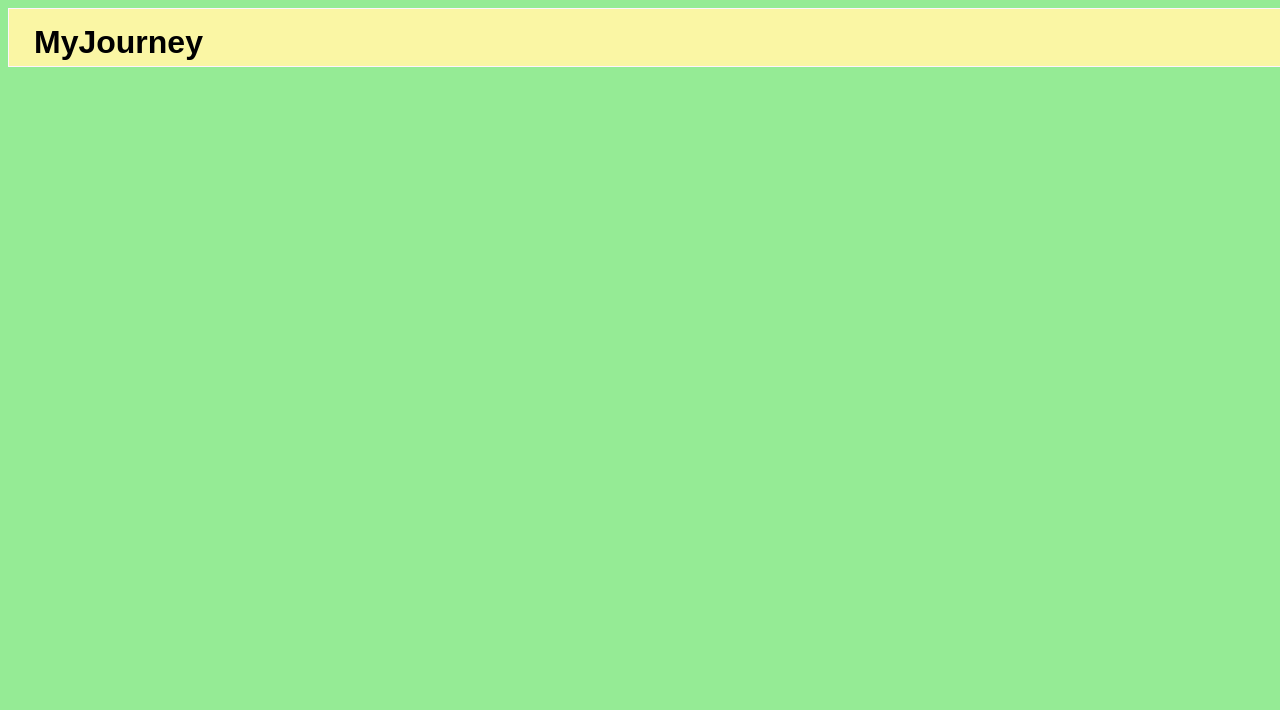
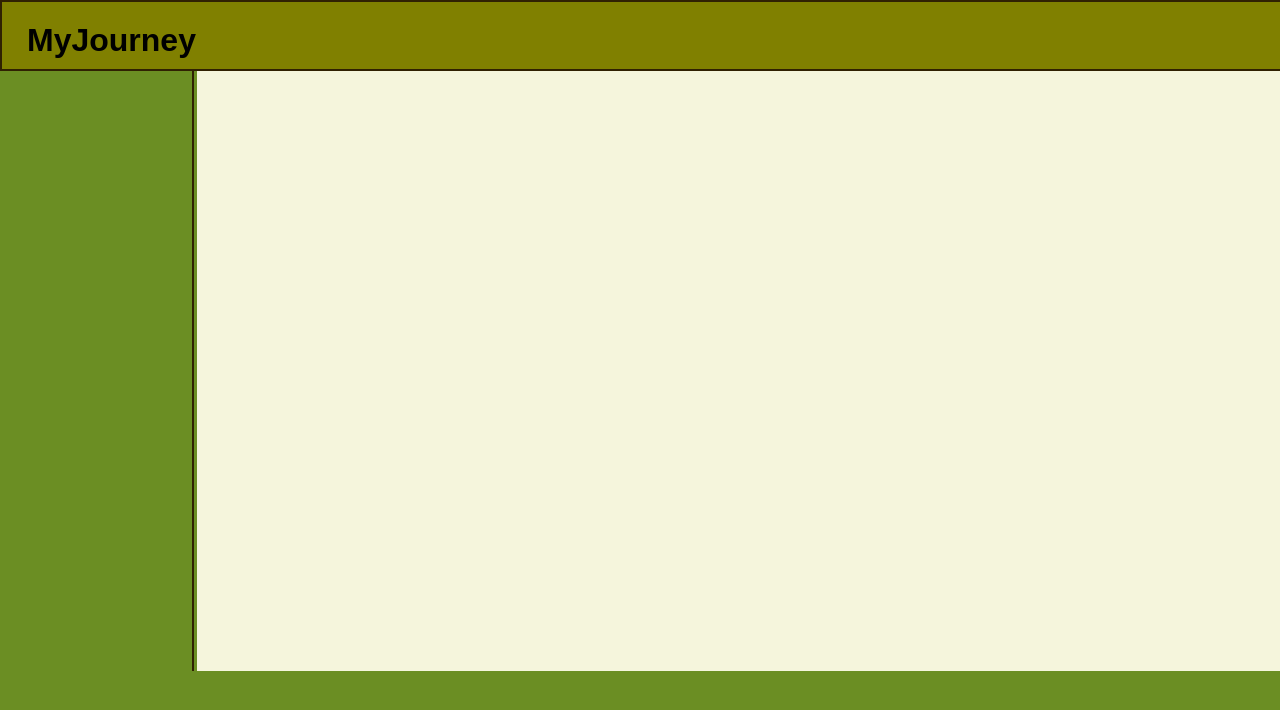
Before and after one commit to LomaEatPeople/6709616749_MyCSTUStory, a plain HTML site: page myjourney.html in a window 1280 px wide. Shown: the top 710 px of the page. Drawn offline with Linux system fonts and the light colour scheme.

Commit message:
change new color

```diff
--- a/myjourney.html
+++ b/myjourney.html
@@ -6,7 +6,9 @@
     <title>My Journey</title>
     <link rel="stylesheet" href="style.css">
 </head>
-<body class=".p">
-    <h1 class="second">MyJourney</h1>
+<body>
+    <div><h1 class="second">MyJourney</h1></div>
+    <div class="second1"></div>
+    <div class="second2"></div>
 </body>
 </html>
--- a/style.css
+++ b/style.css
@@ -3,12 +3,14 @@
 }
 
 body {
-    background-color: rgb(149, 235, 149);
+    background-color: olivedrab;
+    margin: 0px;
+    padding: 0px;
 }
 .first{
     text-align: center;
     padding: 5px;
-    background-color: rgb(98, 252, 149);
+    background-color: beige;
     border-radius: 5px;
     box-shadow: 0 2px 4px;
     margin: 50px;
@@ -23,7 +25,7 @@ body {
 }
 #flick{
     padding: 5px;
-    background-color: rgb(98, 252, 149);
+    background-color: beige;
     border-radius: 5px;
     box-shadow: 0 5px 5px;
     margin: 50px;
@@ -34,7 +36,7 @@ body {
 }
 .Video {
     padding: 5px;
-    background-color: rgb(98, 252, 149);
+    background-color: beige;
     border-radius: 5px;
     box-shadow: 0 5px 5px;
     margin: 50px;
@@ -58,22 +60,25 @@ li{
     margin-bottom: 20px;
     padding: 0px;
 }
-.p{
-    margin: 0px;
-    padding: 0px;
-}
 .second{
     width: 100%;
-    background-color: #faf6a4;
+    background-color: olive;
     margin: 0%;
-    padding-top: 15px;
+    padding-top: 20px;
+    padding-bottom: 10px;
+    border: 2px solid rgb(48, 33, 2);
     padding-left: 25px;
-    padding-bottom: 5px;
-    border: 1px solid #fff3ff;
 }
 .second1{
     float: left;
     width: 15%;
     height: 600px;
-    background-color: aliceblue;
+    background-color: olivedrab;
+    border-right: 2px solid rgb(48, 33, 2);
 }
+.second2{
+    float: right;
+    width: 84.6%;
+    height: 600px;
+    background-color: beige;
+}
```
